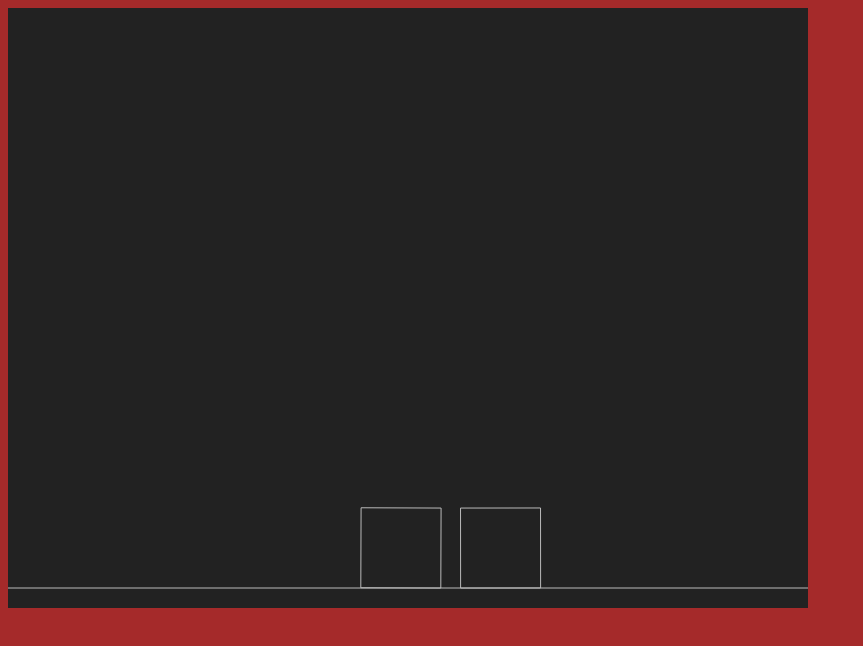
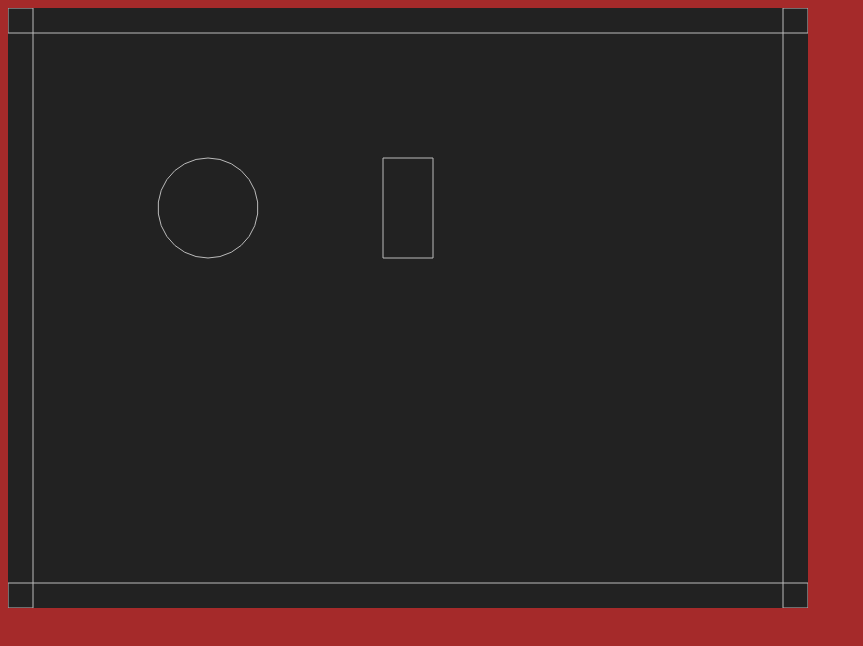
Before and after one commit to Torbilicious/matter-js-test, a plain HTML site: page index.html in a window 1280 px wide. Shown: the whole page, without its empty margins (0-863 px from the left). Drawn offline with nearby package versions, Linux system fonts and the light colour scheme.

Commit message:
Experiment with a few things

```diff
--- a/index.html
+++ b/index.html
@@ -14,7 +14,11 @@
 
 <body onload="main()">
 
-    <div id="renderer" onclick="createNewBox()">
+    <!--<div id="renderer" onclick="createNewBox()">-->
+
+    <!--</div>-->
+
+    <div id="renderer">
 
     </div>
 
--- a/js/script.js
+++ b/js/script.js
@@ -3,11 +3,12 @@ var Engine = Matter.Engine,
     Render = Matter.Render,
     World = Matter.World,
     Bodies = Matter.Bodies,
+    MouseConstraint = Matter.MouseConstraint,
+    Mouse = Matter.Mouse,
     engine,
     render;
 
 main = function () {
-
 
     // create an engine
     engine = Engine.create();
@@ -15,16 +16,32 @@ main = function () {
     // create a renderer
     render = Render.create({
         element: document.getElementById("renderer"),
-        engine: engine
+        engine: engine,
+        options: {
+            width: Math.min(document.documentElement.clientWidth, 800),
+            height: Math.min(document.documentElement.clientHeight, 600)
+        }
     });
 
     // create two boxes and a ground
-    var boxA = Bodies.rectangle(400, 200, 80, 80);
-    var boxB = Bodies.rectangle(450, 50, 80, 80);
-    var ground = Bodies.rectangle(400, 610, 810, 60, { isStatic: true });
+    var boxA = Bodies.rectangle(400, 200, 50, 100);
+    var circle = Bodies.circle(200, 200, 50, { restitution: 0.9 });
+
+    setGravity(0, 0);
+
+    var mouseSettings = addMouseConstraints();
+    World.add(engine.world, mouseSettings.mouseConstraint);
+    render.mouse = mouseSettings.mouse;
 
     // add all of the bodies to the world
-    World.add(engine.world, [boxA, boxB, ground]);
+    World.add(engine.world, [
+        boxA,
+        circle,
+        Bodies.rectangle(400, 0, 800, 50, { isStatic: true }),
+        Bodies.rectangle(400, 600, 800, 50, { isStatic: true }),
+        Bodies.rectangle(800, 300, 50, 600, { isStatic: true }),
+        Bodies.rectangle(0, 300, 50, 600, { isStatic: true })
+    ]);
     // run the engine
     Engine.run(engine);
     // run the renderer
@@ -36,3 +53,29 @@ createNewBox = function () {
     var box = Bodies.rectangle(450, 50, 80, 80);
     World.add(engine.world, [box]);
 };
+
+setGravity = function(xGrav, yGrav) {
+
+    var gravity = engine.world.gravity;
+    gravity.x = xGrav;
+    gravity.y = yGrav;
+};
+
+addMouseConstraints = function () {
+
+    var mouse = Mouse.create(render.canvas),
+        mouseConstraint = MouseConstraint.create(engine, {
+            mouse: mouse,
+            constraint: {
+                stiffness: 0.2,
+                render: {
+                    visible: false
+                }
+            }
+        });
+
+    return {
+        mouse: mouse,
+        mouseConstraint: mouseConstraint
+    };
+};
```
